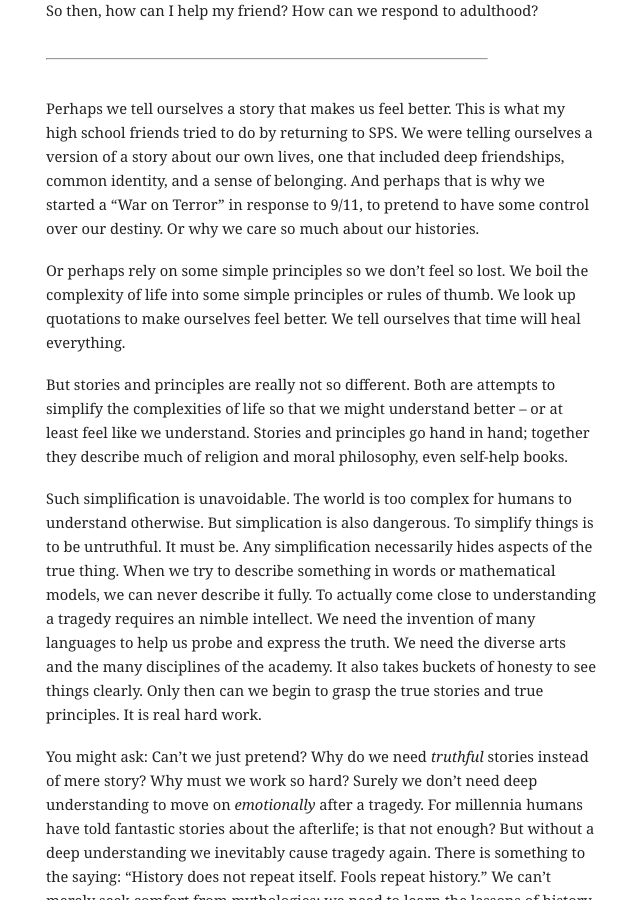
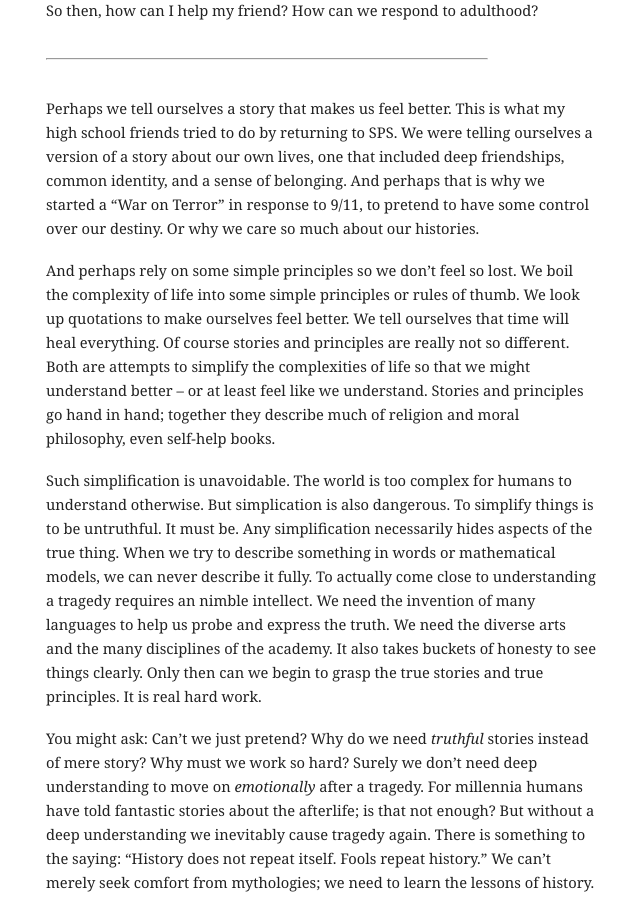
Before and after one commit to mbwong/mbwong.github.com, a Jekyll site: the page built from _posts/2013-08-17-tragedy-and-adulthood.md, in a window 1280 px wide and 900 px high, scrolled down 1444 px. Shown: the whole window, without its empty margins (304-944 px from the left). Built offline with Jekyll 4.4.1, drawn with Linux system fonts in a browser that asks for light colours.

Commit message:
Update 2013-08-17-tragedy-and-adulthood.md

```diff
--- a/_posts/2013-08-17-tragedy-and-adulthood.md
+++ b/_posts/2013-08-17-tragedy-and-adulthood.md
@@ -29,9 +29,7 @@ So then, how can I help my friend? How can we respond to adulthood?
 
 Perhaps we tell ourselves a story that makes us feel better. This is what my high school friends tried to do by returning to SPS. We were telling ourselves a version of a story about our own lives, one that included deep friendships, common identity, and a sense of belonging. And perhaps that is why we started a "War on Terror" in response to 9/11, to pretend to have some control over our destiny. Or why we care so much about our histories.
 
-Or perhaps rely on some simple principles so we don't feel so lost. We boil the complexity of life into some simple principles or rules of thumb. We look up quotations to make ourselves feel better. We tell ourselves that time will heal everything.
-
-But stories and principles are really not so different. Both are attempts to simplify the complexities of life so that we might understand better -- or at least feel like we understand. Stories and principles go hand in hand; together they describe much of religion and moral philosophy, even self-help books.
+And perhaps rely on some simple principles so we don't feel so lost. We boil the complexity of life into some simple principles or rules of thumb. We look up quotations to make ourselves feel better. We tell ourselves that time will heal everything. Of course stories and principles are really not so different. Both are attempts to simplify the complexities of life so that we might understand better -- or at least feel like we understand. Stories and principles go hand in hand; together they describe much of religion and moral philosophy, even self-help books.
 
 Such simplification is unavoidable. The world is too complex for humans to understand otherwise. But simplication is also dangerous. To simplify things is to be untruthful. It must be. Any simplification necessarily hides aspects of the true thing. When we try to describe something in words or mathematical models, we can never describe it fully. To actually come close to understanding a tragedy requires an nimble intellect. We need the invention of many languages to help us probe and express the truth. We need the diverse arts and the many disciplines of the academy. It also takes buckets of honesty to see things clearly. Only then can we begin to grasp the true stories and true principles. It is real hard work.
 
```
